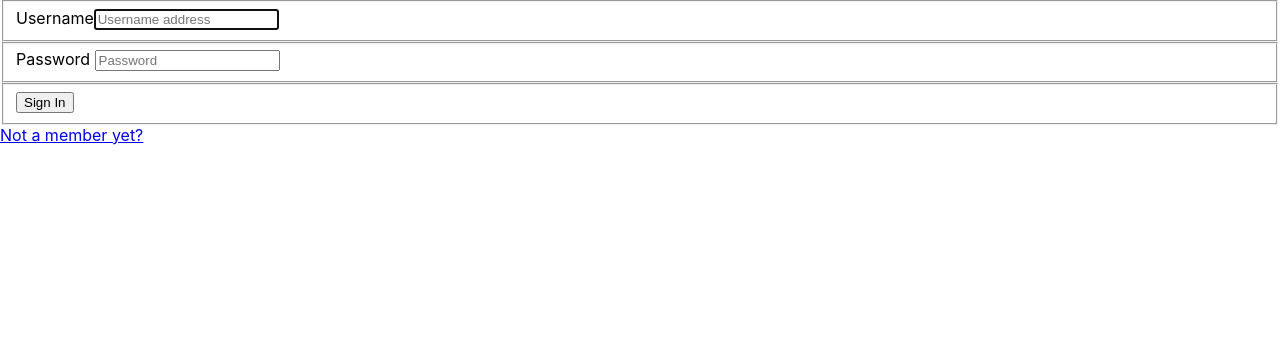
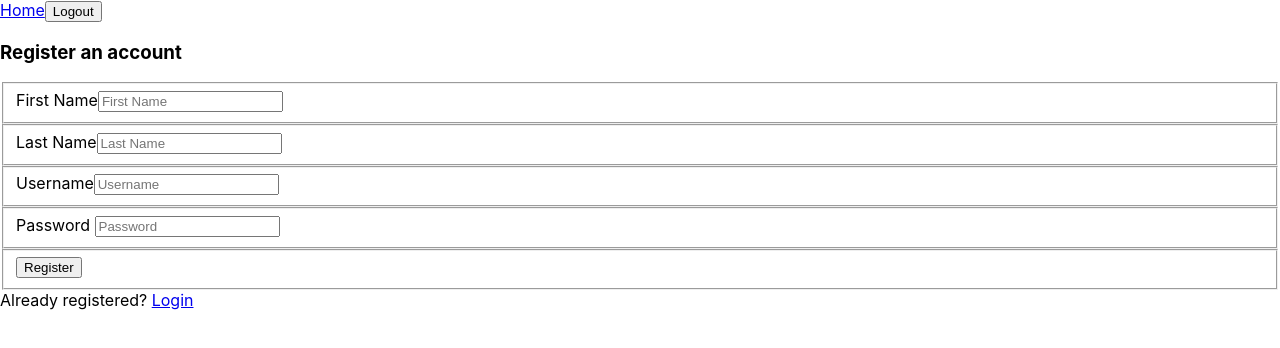
Before and after one commit to VanNg76/Million-book-react, a React (Create React App) app: page /register in a window 1280 px wide. Before the commit this address led to /login. Shown: the top 348 px of the page. Built offline with nearby package versions, Linux system fonts and the light colour scheme; sample sign-in values are in the browser's storage.

Commit message:
fixed login logout and register user

```diff
--- a/src/components/App.js
+++ b/src/components/App.js
@@ -8,7 +8,7 @@
 export const App = () => (
     <>
         <Route render={() => {
-            if (localStorage.getItem("auth_token")) {
+            if (localStorage.getItem("token")) {
                 return <>
                     <Route>
                         <NavBar />
--- a/src/components/ApplicationViews.js
+++ b/src/components/ApplicationViews.js
@@ -4,7 +4,7 @@
 export const ApplicationViews = () => {
     return <>
         <main>
-            Application views
+
         </main>
     </>
 }
--- a/src/components/auth/Login.js
+++ b/src/components/auth/Login.js
@@ -20,7 +20,7 @@
     loginUser(user)
       .then(res => {
         if ("valid" in res && res.valid && "token" in res) {
-          localStorage.setItem("auth_token", res.token)
+          localStorage.setItem("token", res.token)
           history.push("/")
         }
         else {
@@ -39,7 +39,7 @@
         <form onSubmit={handleLogin}>
           <fieldset>
             <label htmlFor="inputUsername"> Username</label>
-            <input ref={username} type="username" id="username" placeholder="Username address" required autoFocus />
+            <input ref={username} type="username" id="username" placeholder="Username" required autoFocus />
           </fieldset>
           <fieldset>
             <label htmlFor="inputPassword"> Password </label>
--- a/src/components/auth/Register.js
+++ b/src/components/auth/Register.js
@@ -7,6 +7,8 @@
 export const Register = () => {
   const username = useRef()
   const password = useRef()
+  const firstName = useRef()
+  const lastName = useRef()
   const history = useHistory()
 
   const handleRegister = (e) => {
@@ -14,21 +16,32 @@
 
     const newUser = {
       "username": username.current.value,
-      "password": password.current.value
+      "password": password.current.value,
+      "first_name": firstName.current.value,
+      "last_name": lastName.current.value
     }
 
     registerUser(newUser).then(res => {
       if ("token" in res) {
-        localStorage.setItem("lu_token", res.token)
+        localStorage.setItem("token", res.token)
         history.push("/")
       }
     })
+
   }
 
 return (
   <main>
     <form onSubmit={handleRegister}>
       <h3>Register an account</h3>
+      <fieldset>
+        <label htmlFor="inputFirstName">First Name</label>
+        <input ref={firstName} type="text" name="firstName" placeholder="First Name" required />
+      </fieldset>
+      <fieldset>
+        <label htmlFor="inputLastName">Last Name</label>
+        <input ref={lastName} type="text" name="lastName" placeholder="Last Name" required />
+      </fieldset>
       <fieldset>
         <label htmlFor="inputUsername">Username</label>
         <input ref={username} type="text" name="username" placeholder="Username" required />
--- a/src/components/nav/NavBar.js
+++ b/src/components/nav/NavBar.js
@@ -8,9 +8,9 @@
     <nav>
       <Link to="/">Home</Link>
       {
-        localStorage.getItem("auth_token") !== null ?
+        localStorage.getItem("token") !== null ?
           <button onClick={() => {
-            localStorage.removeItem("auth_token")
+            localStorage.removeItem("token")
             history.push({ pathname: "/" })
           }}>
             Logout
```
Also changed, not shown: 1 other file (tests, documents, lock files or other folders).
